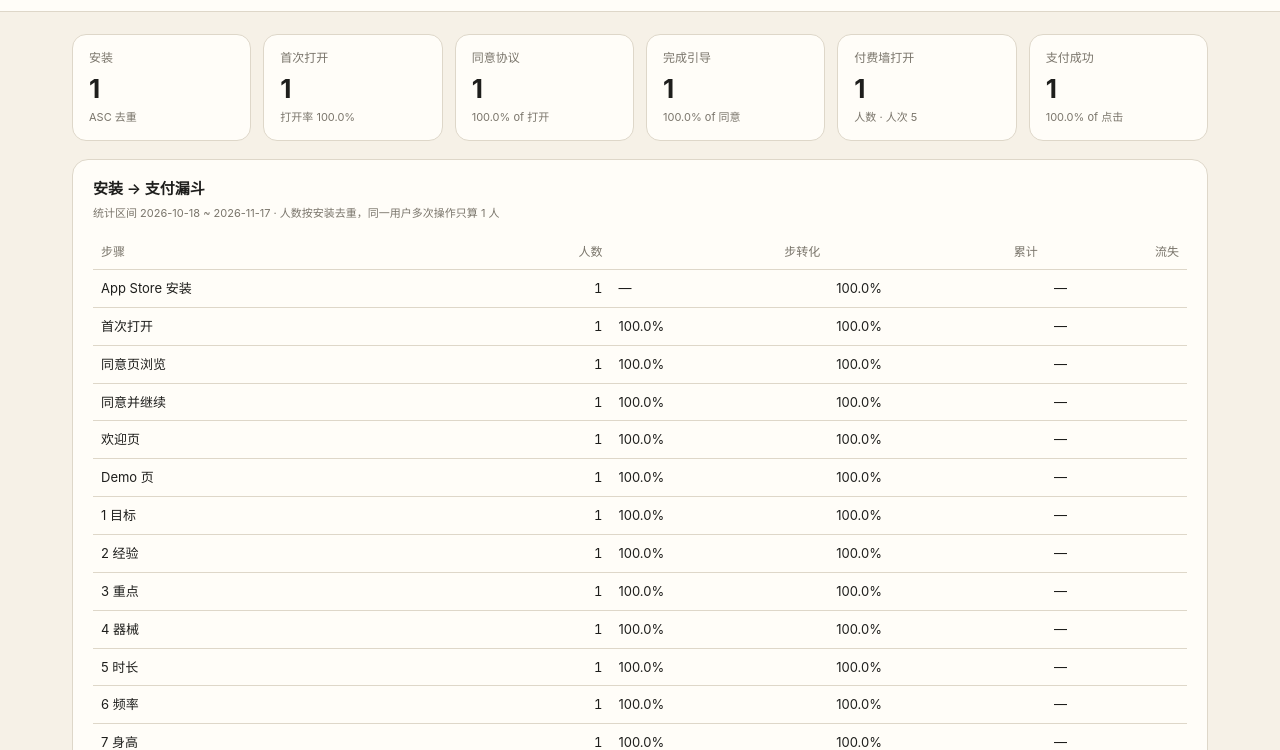
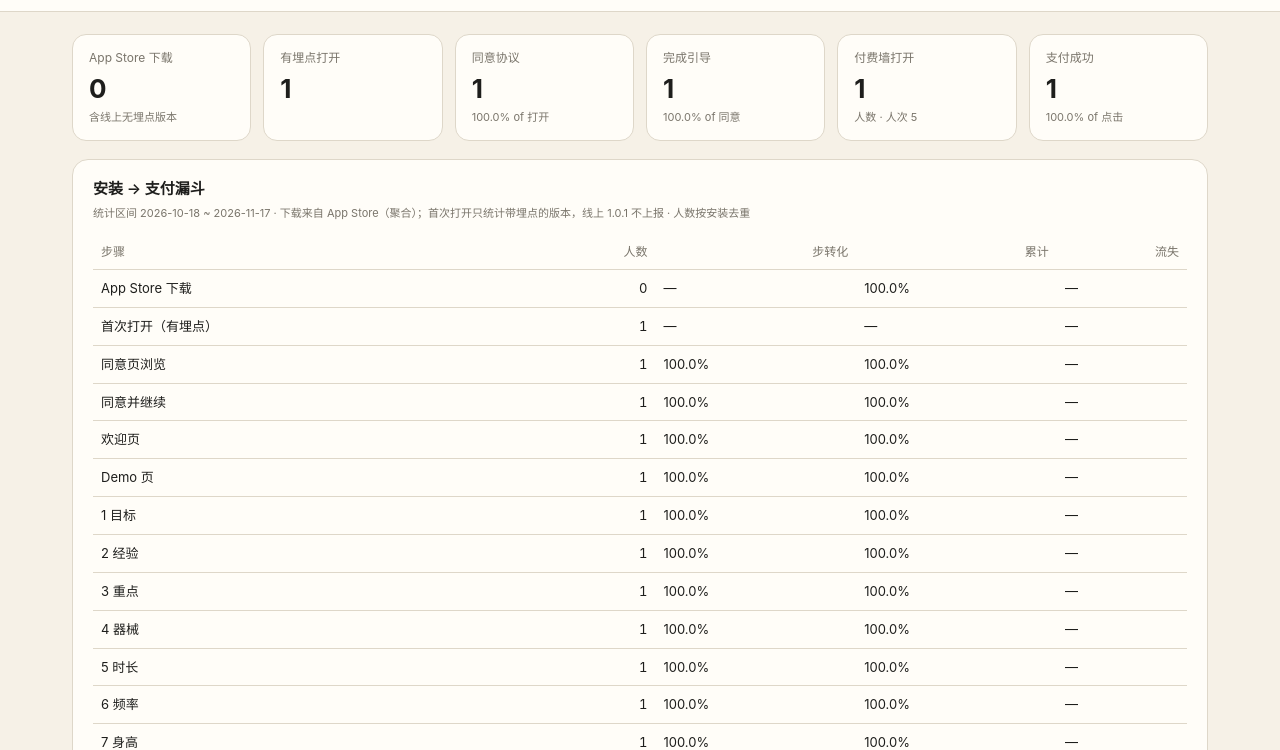
Before and after one commit to lee271420-ship-it/pose-legal, a plain HTML site: page analytics/index.html in a window 1280 px wide. Shown: the part 50-800 px from the top of the page. Drawn offline with Linux system fonts and the light colour scheme.

Commit message:
Separate App Store downloads from tracked opens; add downloads per day

```diff
--- a/analytics/index.html
+++ b/analytics/index.html
@@ -126,6 +126,7 @@ let DATA = null;
 
 function renderOverview(){
   const d = DATA.overview, map = new Map(d.funnel.map(r=>[r.stage,r.users]));
+  const downloads = d.downloads||0;
   const installs = d.installs||0, opens = map.get("app_open")||0, consent = map.get("consent_accept")||0;
   const complete = map.get("onboarding_complete")||0;
   const paywallUsers = map.get("paywall_open")||0;
@@ -133,16 +134,19 @@ function renderOverview(){
   const clicked = map.get("purchase_click")||0;
   const success = map.get("purchase_success")||0;
   $("overview-kpis").innerHTML =
-    kpi("安装",fmt(installs),"ASC 去重")+
-    kpi("首次打开",fmt(opens),installs?`打开率 ${pct(opens/installs)}`:"")+
+    kpi("App Store 下载",fmt(downloads),"含线上无埋点版本")+
+    kpi("有埋点打开",fmt(opens),downloads?`${pct(opens/downloads)} of 下载`:"")+
     kpi("同意协议",fmt(consent),opens?`${pct(consent/opens)} of 打开`:"")+
     kpi("完成引导",fmt(complete),consent?`${pct(complete/consent)} of 同意`:"")+
     kpi("付费墙打开",fmt(paywallUsers),`人数 · 人次 ${fmt(paywallSessions)}`)+
     kpi("支付成功",fmt(success),clicked?`${pct(success/clicked)} of 点击`:"");
-  const rows=[]; let prev=installs;
-  rows.push(["App Store 安装",installs,"—","100.0%","—"]);
+  const rows=[]; let prev=opens;
+  rows.push(["App Store 下载",downloads,"—","100.0%","—"]);
+  rows.push(["首次打开（有埋点）",opens,downloads?pct(opens/downloads):"—",downloads?pct(opens/downloads):"—",
+    downloads>opens?`−${fmt(downloads-opens)}`:"—"]);
   let last=0; STAGES.forEach((s,i)=>{ if((map.get(s[0])||0)>0) last=i; });
   STAGES.forEach((s,i)=>{
+    if(s[0]==="app_open") return;
     if(i>last+1) return;
     const users=map.get(s[0])||0, step=prev>0?users/prev:0, cum=installs>0?users/installs:0;
     rows.push([s[1],users,step?pct(step):"—",pct(cum),(prev-users)>0?`−${fmt(prev-users)}`:"—"]);
@@ -167,10 +171,11 @@ function renderOverview(){
     const e = row(r.day);
     e.sessions = r.opened;
   }
+  const downloadMap = new Map((((DATA.quality||{}).asc)||[]).map(r=>[r.day,r.downloads]));
   const dailyRows = [...dayMap.entries()].sort((a,b)=>b[0].localeCompare(a[0]))
-    .map(([day,e])=>[day,e.open,e.consent,e.complete,e.paywall,e.sessions,e.success]);
+    .map(([day,e])=>[day,downloadMap.get(day)||0,e.open,e.consent,e.complete,e.paywall,e.sessions,e.success]);
   table($("daily-table"),[
-    {label:"日期"},{label:"打开",num:true},{label:"同意",num:true},{label:"完成引导",num:true},
+    {label:"日期"},{label:"下载",num:true},{label:"打开",num:true},{label:"同意",num:true},{label:"完成引导",num:true},
     {label:"付费墙(人)",num:true},{label:"付费墙(次)",num:true},{label:"支付成功",num:true}
   ],dailyRows);
 }
@@ -285,7 +290,7 @@ async function boot(){
     DATA = await response.json();
     const r = DATA.range||{};
     $("meta").innerHTML = `${r.from||""} ~ ${r.to||""}<br>数据更新：${String(DATA.generated_at||"").replace("T"," ").slice(0,16)} UTC`;
-    $("funnel-note").textContent = `统计区间 ${r.from||""} ~ ${r.to||""} · 人数按安装去重，同一用户多次操作只算 1 人`;
+    $("funnel-note").textContent = `统计区间 ${r.from||""} ~ ${r.to||""} · 下载来自 App Store（聚合）；首次打开只统计带埋点的版本，线上 1.0.1 不上报 · 人数按安装去重`;
     show("overview");
   }catch(e){
     $("meta").textContent = "数据还没生成，请等 GitHub Action 跑完";
```
